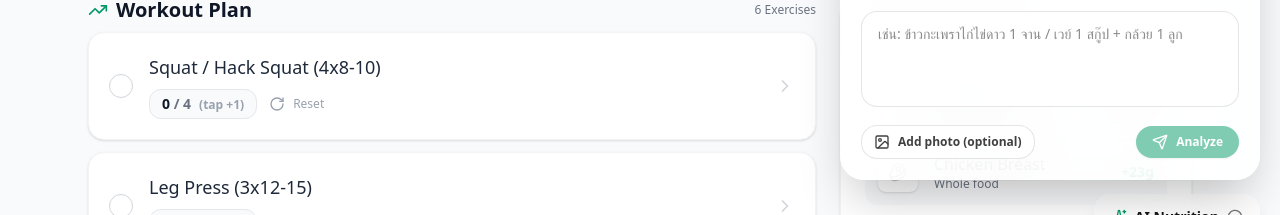
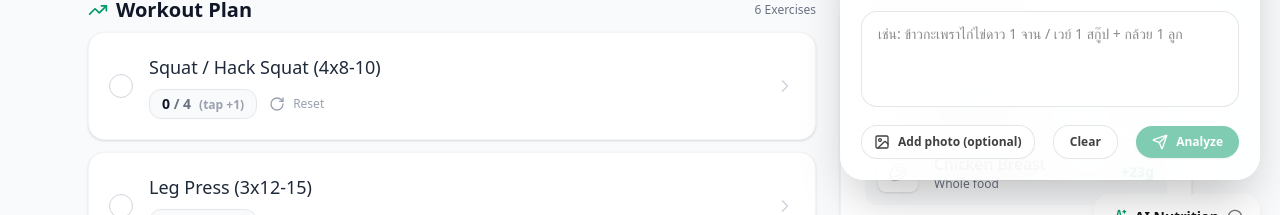
Before and after one commit to NonLuong/my-fitness, a Next.js app: page / in a window 1280 px wide. Both pictures are taken after a click on the button "AI Nutrition". Shown: the part 540-755 px from the top of the page. Built offline with nearby package versions, Linux system fonts and the light colour scheme.

Commit message:
Update AI Protein

```diff
--- a/src/app/page.tsx
+++ b/src/app/page.tsx
@@ -241,7 +241,7 @@ function FitnessApp() {
   const [aiError, setAiError] = useState<string | null>(null);
   const [aiResponse, setAiResponse] = useState<AiNutritionResponse | null>(null);
   const [aiMealType, setAiMealType] = useState<MealType>('lunch');
-  const lastAiProteinCreditRef = useRef<string | null>(null);
+  const lastAiMealProteinCreditRef = useRef<string | null>(null);
 
   // Batch localStorage writes
   const pendingSaveRef = useRef<DailyLog | null>(null);
@@ -344,22 +344,6 @@ function FitnessApp() {
         return;
       }
       setAiResponse(data);
-
-      // Auto-credit protein to Daily Protein (once per analysis), so users don't have to manually add it.
-      const fingerprint = `${aiText.trim()}::${data.results?.map(r => `${r.itemName}:${r.proteinG ?? 0}`).join('|') ?? ''}`;
-      if (lastAiProteinCreditRef.current !== fingerprint) {
-        lastAiProteinCreditRef.current = fingerprint;
-        const totalProtein = Math.round(
-          (data.results ?? []).reduce((sum, r) => sum + (r.proteinG ?? 0), 0),
-        );
-        if (totalProtein > 0) {
-          addProtein({
-            label: `AI: ${(data.results?.[0]?.itemName ?? 'มื้ออาหาร')}`,
-            grams: totalProtein,
-            category: 'whole_food',
-          });
-        }
-      }
     } catch (e: unknown) {
       setAiError(e instanceof Error ? e.message : 'Unknown error');
     } finally {
@@ -379,6 +363,23 @@ function FitnessApp() {
 
   const saveAiAsMeal = () => {
     if (!aiResponse?.results || aiResponse.results.length === 0) return;
+
+    // Credit total protein ONLY when saving the meal, not on analyze.
+    const proteinFingerprint = `${aiMealType}::${aiText.trim()}::${aiResponse.results
+      .map(r => `${r.itemName}:${r.proteinG ?? 0}`)
+      .join('|')}`;
+    if (lastAiMealProteinCreditRef.current !== proteinFingerprint) {
+      lastAiMealProteinCreditRef.current = proteinFingerprint;
+      const totalProtein = Math.round(aiResponse.results.reduce((sum, r) => sum + (r.proteinG ?? 0), 0));
+      if (totalProtein > 0) {
+        addProtein({
+          label: `AI meal: ${aiResponse.results[0]?.itemName ?? 'มื้ออาหาร'}`,
+          grams: totalProtein,
+          category: 'whole_food',
+        });
+      }
+    }
+
     const entry: MealEntry = {
       id: makeId(),
       ts: new Date().getTime(),
@@ -534,6 +535,21 @@ function FitnessApp() {
                 </label>
 
                 <button
+                  type="button"
+                  onClick={() => {
+                    setAiText('');
+                    setAiImage(null);
+                    setAiError(null);
+                    setAiResponse(null);
+                    lastAiMealProteinCreditRef.current = null;
+                  }}
+                  className="inline-flex items-center gap-2 rounded-2xl border border-black/10 bg-white/60 px-4 py-2 text-xs font-bold text-neutral-700 transition hover:bg-white disabled:opacity-50 dark:border-white/10 dark:bg-neutral-900/60 dark:text-neutral-200 dark:hover:bg-neutral-900"
+                  disabled={aiLoading && !aiResponse}
+                >
+                  Clear
+                </button>
+
+                <button
                   onClick={analyzeNutrition}
                   disabled={aiLoading || (!aiText.trim() && !aiImage)}
                   className="inline-flex items-center gap-2 rounded-2xl bg-emerald-600 px-4 py-2 text-xs font-bold text-white shadow transition enabled:hover:bg-emerald-500 disabled:opacity-50"
@@ -609,7 +625,7 @@ function FitnessApp() {
                         </div>
                         <button
                           onClick={() => addProteinFromAi(r)}
-                          disabled={!r.proteinG || r.proteinG <= 0 || (aiResponse?.results ?? []).some(x => (x.proteinG ?? 0) > 0)}
+                          disabled={!r.proteinG || r.proteinG <= 0}
                           className="inline-flex items-center gap-2 rounded-2xl border border-emerald-200 bg-emerald-50 px-3 py-2 text-xs font-bold text-emerald-700 transition hover:bg-emerald-100 disabled:opacity-50 dark:border-emerald-500/20 dark:bg-emerald-950/30 dark:text-emerald-200"
                         >
                           <Plus className="h-4 w-4" />
```
